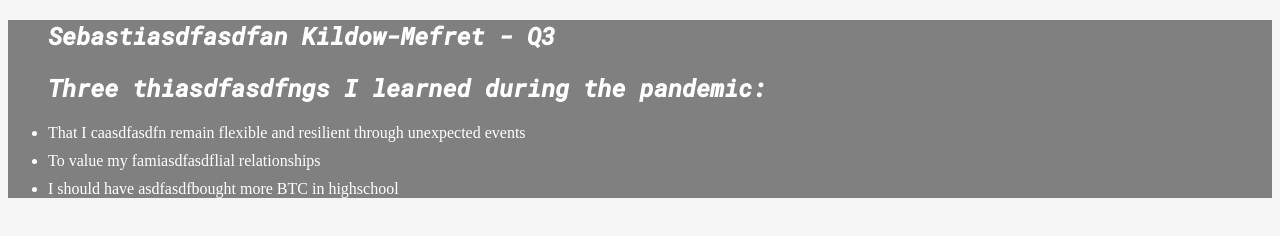
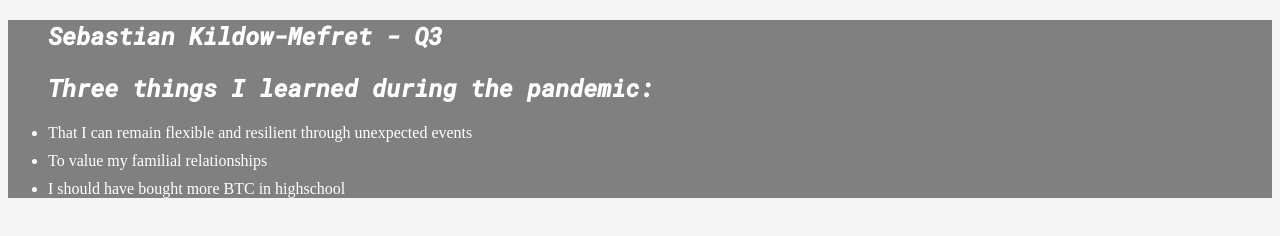
Before and after one commit to CaptDread/wd3_homework1, a website: page index.html in a window 1280 px wide. Drawn offline with Linux system fonts and the light colour scheme.

Commit message:
Revert "Mistake"
This reverts commit adefc6a1e3080f230f940e3ce2ec07bdc920a40a.

```diff
--- a/index.html
+++ b/index.html
@@ -16,11 +16,11 @@
 	<body>
 		<section class="about">
 			<ul>
-				<h1>Sebastiasdfasdfan Kildow-Mefret - Q3</h1>
-				<h2>Three thiasdfasdfngs I learned during the pandemic:</h2>
-				<li>That I caasdfasdfn remain flexible and resilient through unexpected events</li>
-				<li>To value my famiasdfasdflial relationships</li>
-				<li>I should have asdfasdfbought more BTC in highschool</li>
+				<h1>Sebastian Kildow-Mefret - Q3</h1>
+				<h2>Three things I learned during the pandemic:</h2>
+				<li>That I can remain flexible and resilient through unexpected events</li>
+				<li>To value my familial relationships</li>
+				<li>I should have bought more BTC in highschool</li>
 			</ul>
 		</section>
 
```
